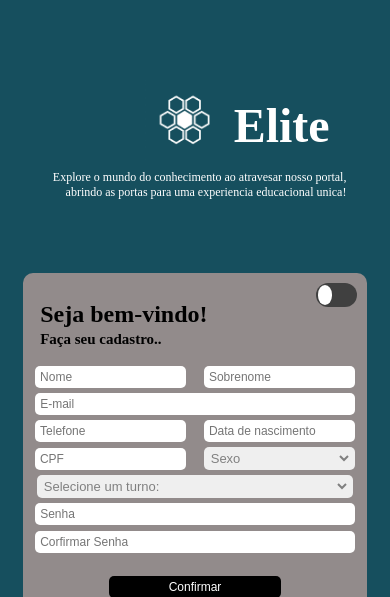
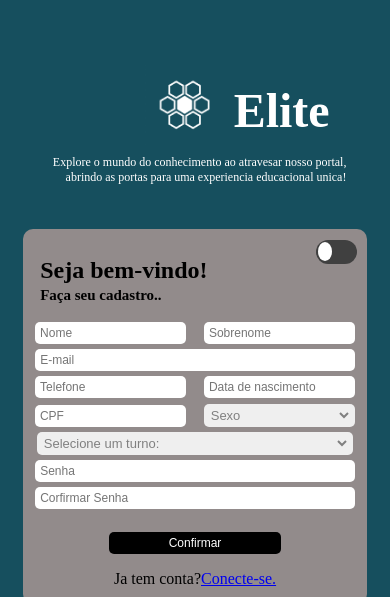
Before and after one commit to GustavoCunhaSC/Projeto-FormCadastro, a PHP site: page /cadastro.html in a window 390 px wide. Shown: the top 597 px of the page. Run offline with PHP 8.4, Linux system fonts and the light colour scheme.

Commit message:
mobile-tablet

```diff
--- a/formulario/css/fomulario.css
+++ b/formulario/css/fomulario.css
@@ -251,6 +251,9 @@
 }
 
 @media only screen and (max-width: 768px) {
+    main{
+        margin-top: 12%;
+    }
 
     img#icone{
         display: block;
@@ -362,7 +365,7 @@
     div#mobile{
         display: block;
         width: 90%;
-        padding-top: 10%;
+        padding-top: 6%;
         margin: auto;
     }
     h1#esquerdo{
@@ -377,6 +380,7 @@
         text-align: right;
         font-size: 12px;
         margin: auto;
+        padding-bottom: 0;
     }
 
     img#icone{
```
